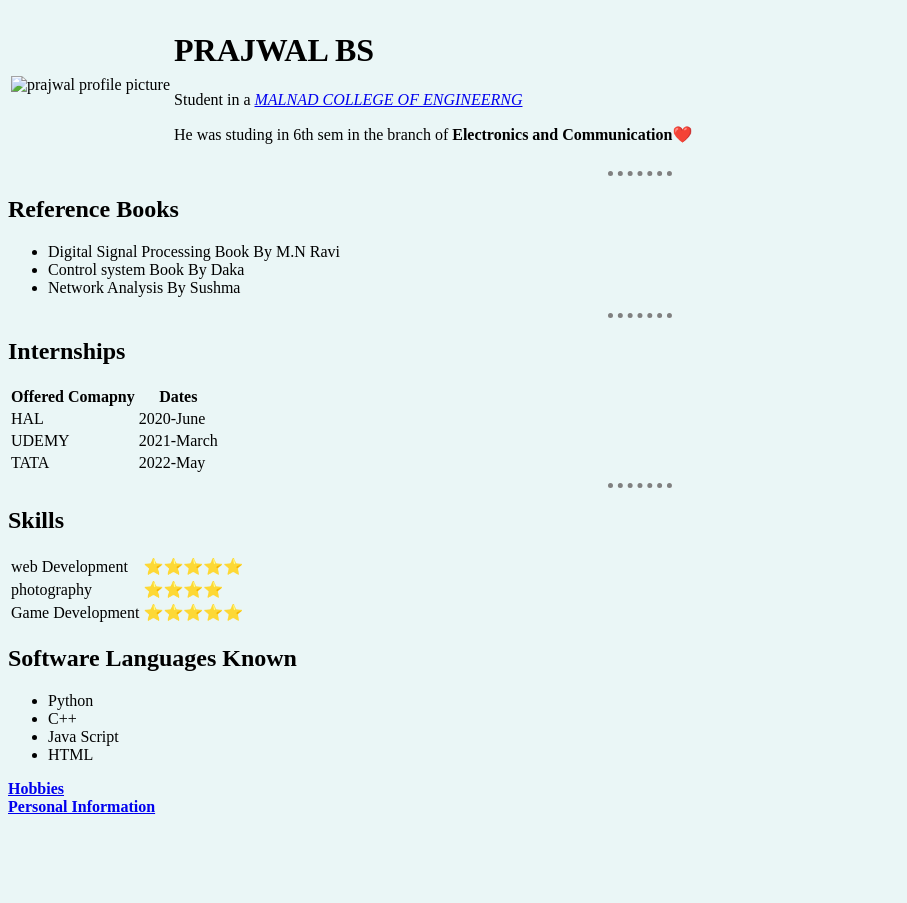
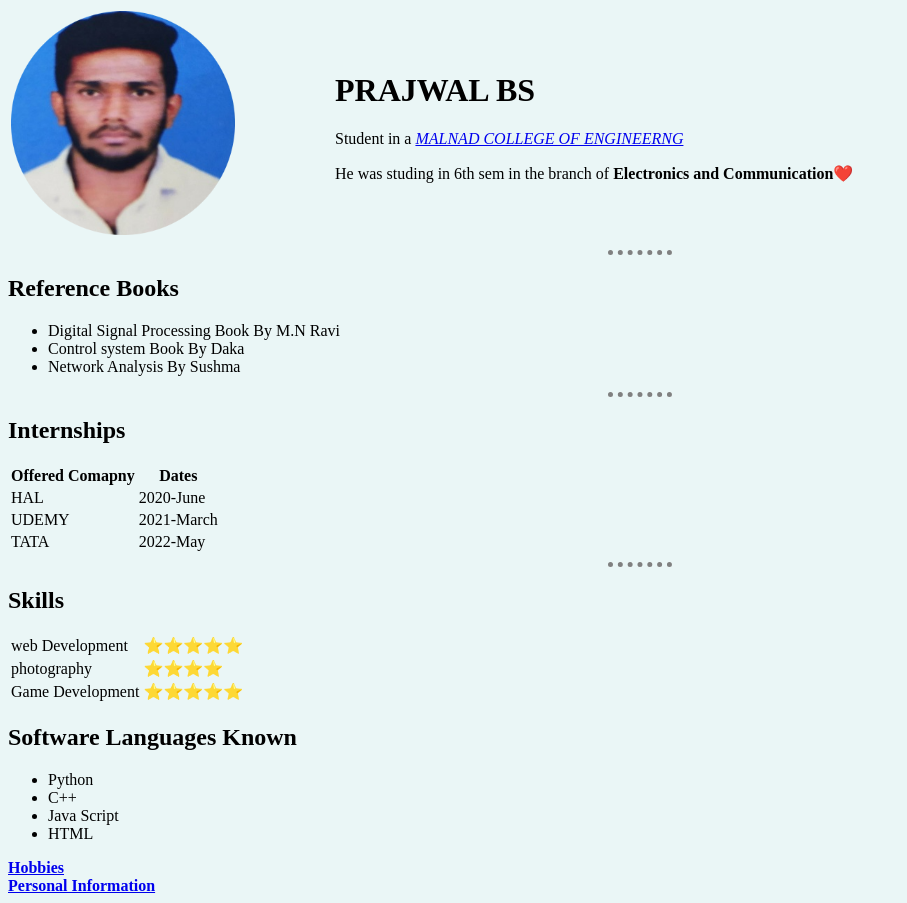
Before and after one commit to prajubs/CV, a plain HTML site: page index.html in a window 1280 px wide. Shown: the whole page, without its empty margins (0-907 px from the left). Before the commit the page ends 824 px from the top, so only its background shows below. Drawn offline with Linux system fonts and the light colour scheme; files that its build step writes are made by us from their sources.

Commit message:
Update index.html

```diff
--- a/index.html
+++ b/index.html
@@ -9,7 +9,7 @@
     <table>
         <tr>
             <td>
-                <img src="images/prajwal.png" alt="prajwal profile picture" width="70%">
+                <img src="prajwal.png" alt="prajwal profile picture" width="70%">
             </td>
             <td>
                 <h1>PRAJWAL BS</h1>
```
